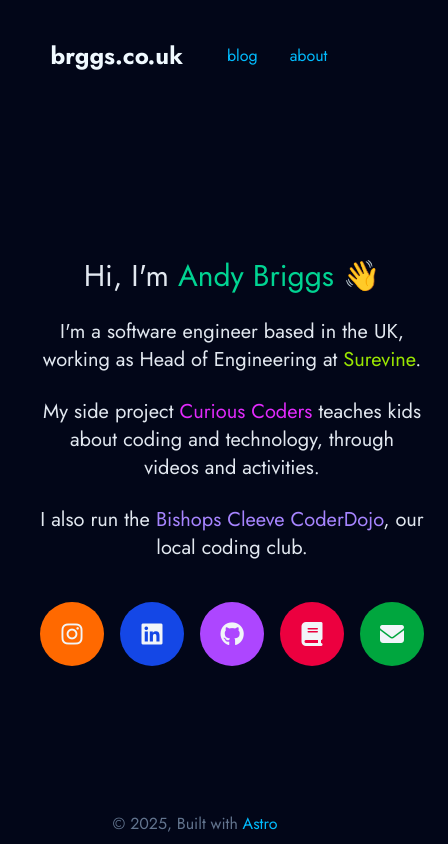
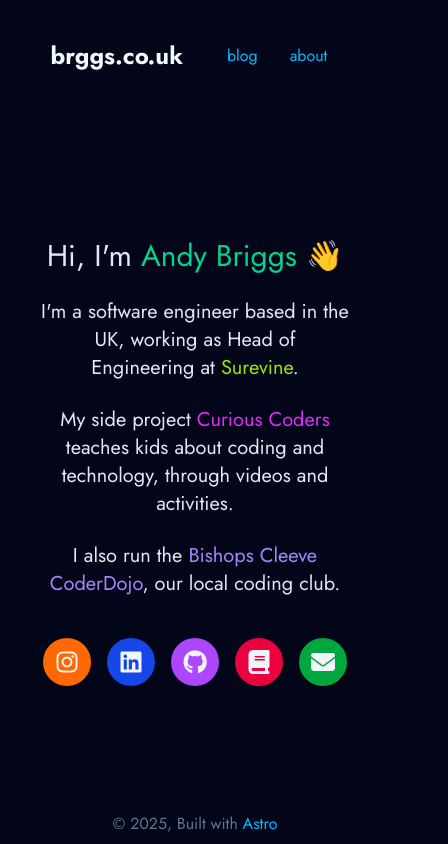
Before and after one commit to brggs/brggs.co.uk, an Astro site: page / in a window 390 px wide. Shown: the whole page, 448 px wide, since content can reach past the window. Built offline with nearby package versions, Linux system fonts and the light colour scheme; Astro itself is replaced by a stand-in of ours.

Commit message:
Styling updates

```diff
--- a/astro.config.mjs
+++ b/astro.config.mjs
@@ -1,10 +1,28 @@
 // @ts-check
 import { defineConfig } from 'astro/config';
 import tailwindcss from "@tailwindcss/vite";
+import { visit } from 'unist-util-visit';
+
+// Custom remark plugin to handle external links
+function remarkExternalLinks() {
+  return (tree) => {
+    visit(tree, 'link', (node) => {
+      if (/^(https?):\/\/[^\s/$.?#].[^\s]*$/i.test(node.url) && !node.url.includes('brggs.co.uk')) {
+        node.data = node.data || {};
+        node.data.hProperties = node.data.hProperties || {};
+        node.data.hProperties.target = '_blank';
+        node.data.hProperties.rel = 'noopener noreferrer';
+      }
+    });
+  };
+}
 
 // https://astro.build/config
 export default defineConfig({
   vite: {
     plugins: [tailwindcss()],
   },
+  markdown: {
+    remarkPlugins: [remarkExternalLinks],
+  }
 });
--- a/src/pages/index.astro
+++ b/src/pages/index.astro
@@ -94,8 +94,8 @@ const colourMap = {
             href={link.url}
             target="_blank"
             rel="noopener noreferrer"
-            class={`${colourMap[link.colour]} rounded-full w-16 h-16 flex items-center justify-center
-        duration-300 text-slate-100 text-2xl md:text-4xl transition-transform hover:scale-110`}
+            class={`${colourMap[link.colour]} rounded-full w-12 sm:w-16 h-12 sm:h-16 flex items-center justify-center
+        duration-300 text-slate-100 text-2xl sm:text-4xl transition-transform hover:scale-110`}
           >
             <i class={`${link.icon} font-bold`} />
           </a>
--- a/src/styles/global.css
+++ b/src/styles/global.css
@@ -3,7 +3,7 @@
 @plugin "@tailwindcss/typography";
 
 @theme {
-  --font-sans: 'Jost', 'sans-serif';
+    --font-sans: 'Jost', 'sans-serif';
 
 }
 
@@ -17,3 +17,47 @@
         @apply text-sky-200;
     }
 }
+
+article ul {
+    @apply my-1;
+}
+
+article li {
+    @apply my-0;
+}
+
+p code {
+    @apply text-sm;
+}
+
+p code:before {
+    @apply content-none;
+}
+
+p code:after {
+    @apply content-none;
+}
+
+
+.gatsby-highlight {
+    padding: 1em;
+}
+
+pre[class*="astro-code"] {
+    max-width: none;
+    padding: 1.5em;
+    width: 100vw;
+    position: relative;
+    left: 50%;
+    right: 50%;
+    margin-left: -50vw;
+    margin-right: -50vw;
+}
+
+pre[class*=astro-code] code {
+    @apply text-sm;
+    width: 680px;
+    margin-left: auto;
+    margin-right: auto;
+    display: block;
+}
```
Also changed, not shown: netlify.toml.
